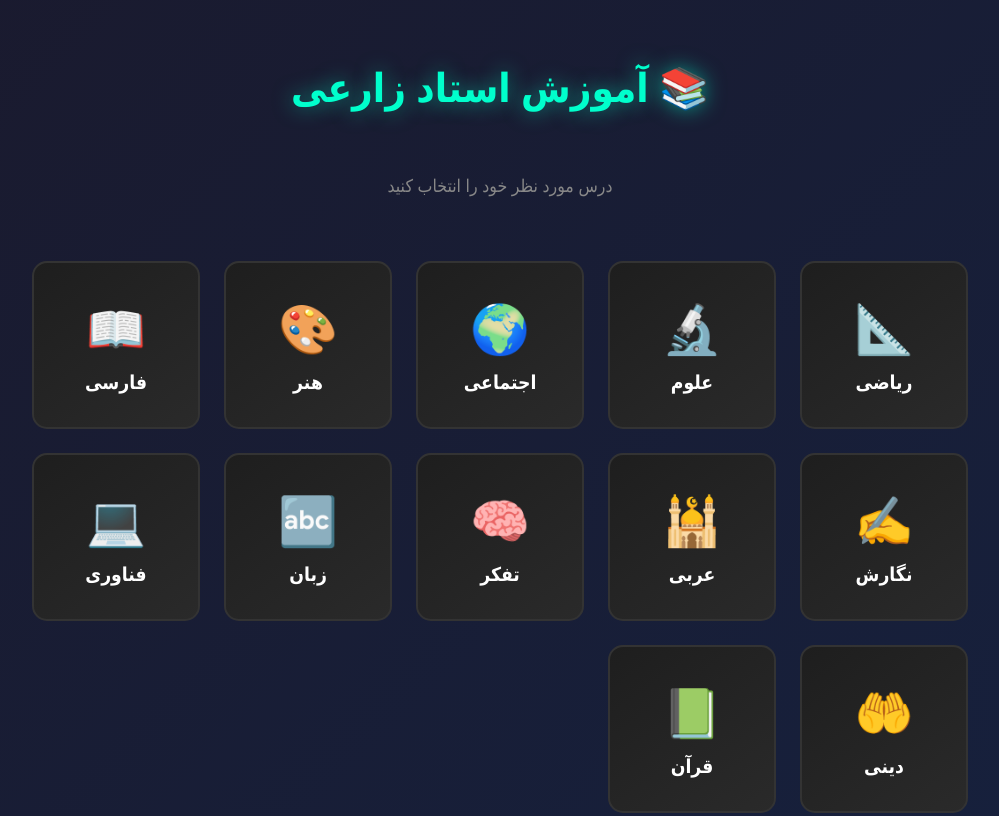
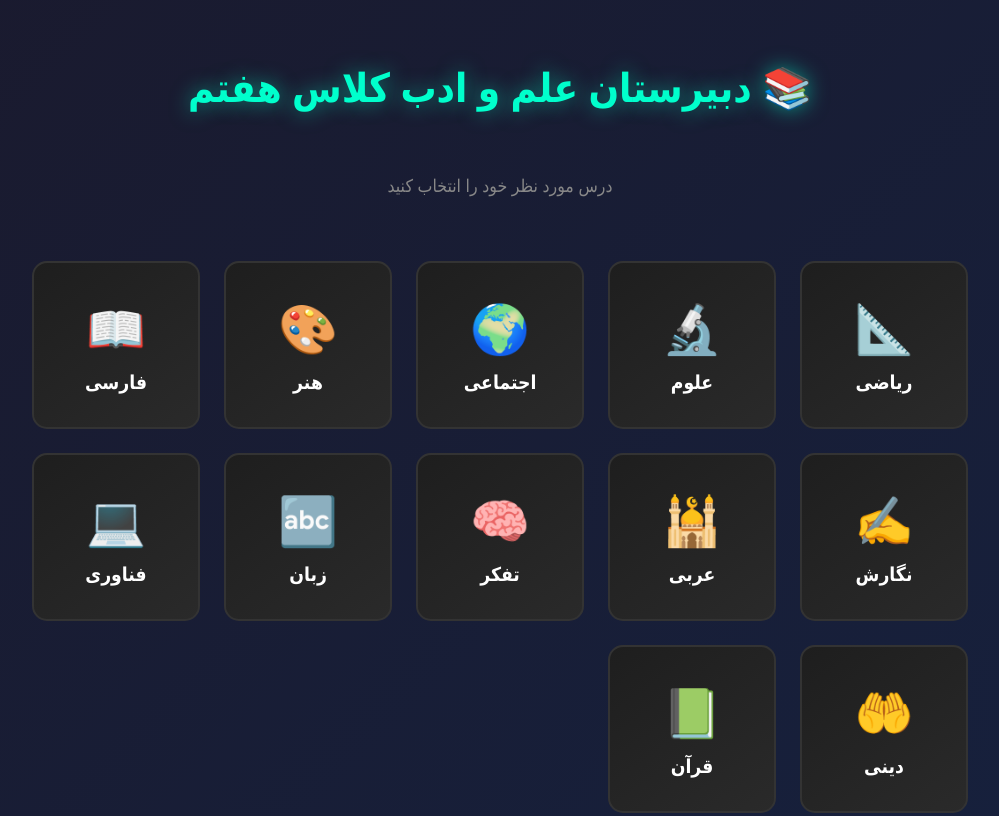
Before and after one commit to elmoadab/dars, a plain HTML site: page index.html in a window 1280 px wide. Shown: the top 816 px of the page, without its empty margins (140-1139 px from the left). Drawn offline with Linux system fonts and the light colour scheme.

Commit message:
Update index.html

```diff
--- a/index.html
+++ b/index.html
@@ -3,7 +3,7 @@
 <head>
 <meta charset="UTF-8">
 <meta name="viewport" content="width=device-width, initial-scale=1.0">
-<title>آموزش استاد زارعی</title>
+<title>علم ادب</title>
 <style>
     * {
         box-sizing: border-box;
@@ -162,7 +162,8 @@
 
 <!-- صفحه اصلی -->
 <div class="main-page" id="mainPage">
-    <h1>📚 آموزش استاد زارعی</h1>
+    <h1>📚 دبیرستان علم و ادب
+    کلاس هفتم</h1>
     <p class="subtitle">درس مورد نظر خود را انتخاب کنید</p>
 
     <div class="subjects-grid">
@@ -246,7 +247,7 @@
         riazi: [
             { file: "part1.mp4", title: "پارت اول - کسرها" },
             { file: "part2.mp4", title: "پارت دوم - جمع و تفریق" },
-           // { file: "part3.mp4", title: "پارت سوم - ضرب و تقسیم" }
+         // { file: "part3.mp4", title: "پارت سوم - ضرب و تقسیم" }
         ],
         olom: [
            // { file: "part1.mp4", title: "پارت اول - سلول" },
```
